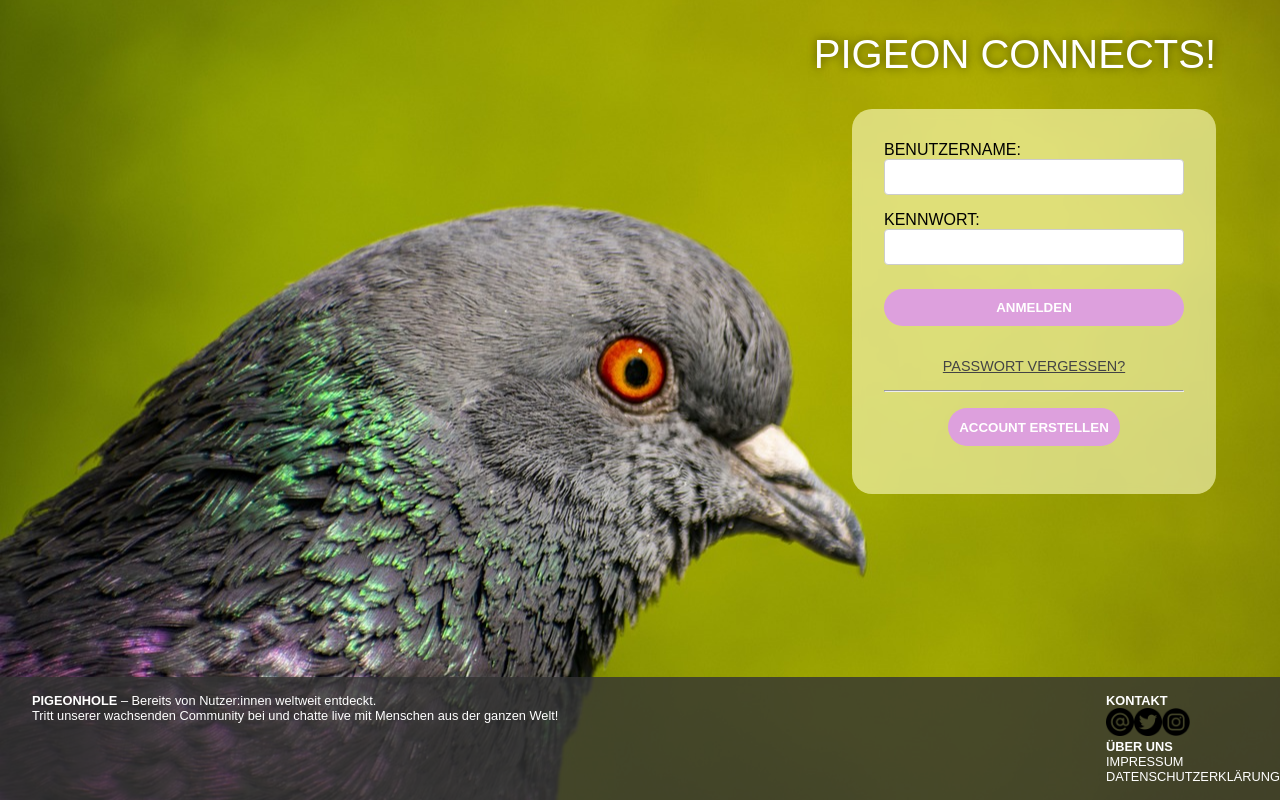
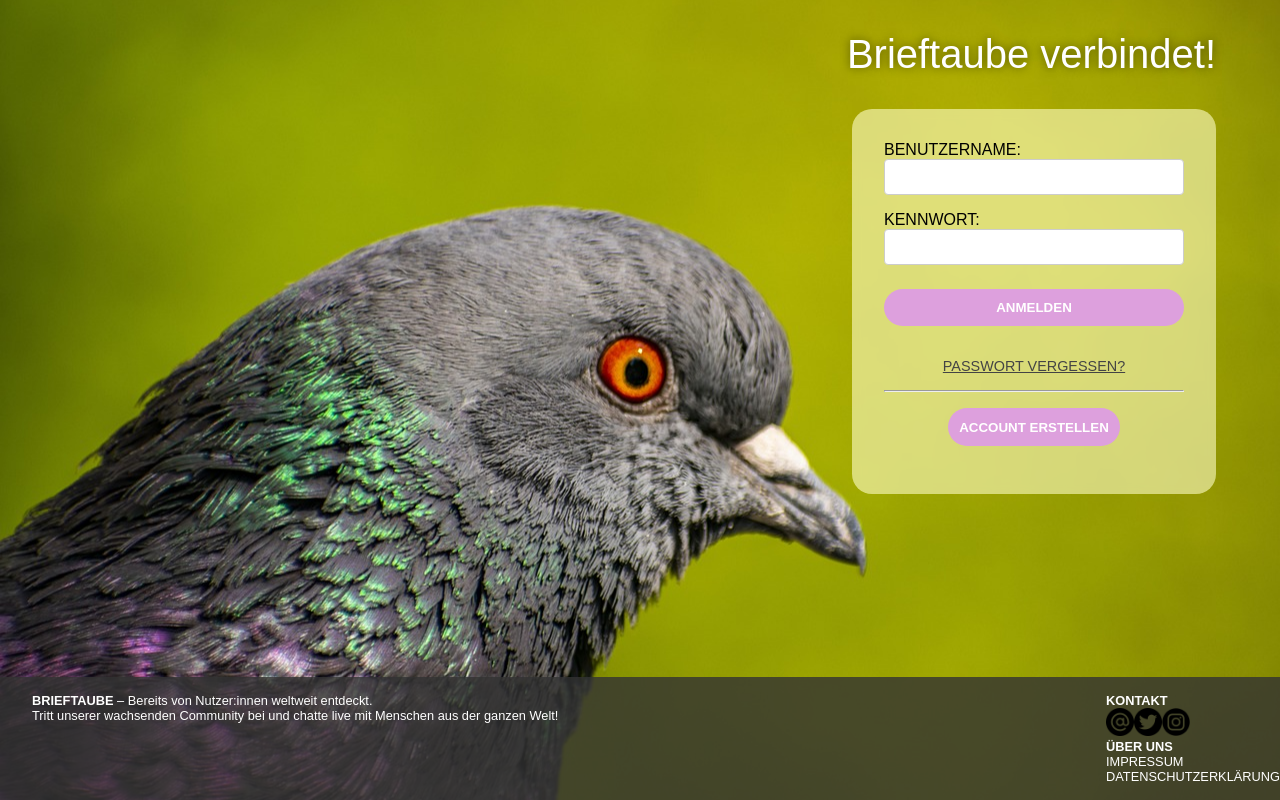
Before and after one commit to brieftaube-haw/pigeonhole_frontend, an Angular app: page / in a window 1280 px wide. Built offline with nearby package versions, Linux system fonts and the light colour scheme.

Commit message:
consistency changes for the name

```diff
--- a/src/app/pages/chat/chat.component.html
+++ b/src/app/pages/chat/chat.component.html
@@ -50,13 +50,6 @@
 
         <div class="message-text">{{ msg.text }}</div>
         <div *ngIf="msg.reaction" class="reaction-inline">{{ msg.reaction }}</div>
-
-        <div class="reaction-picker" *ngIf="msg.sender !== 'me'">
-          <button (click)="reactToMessage(msg, '👍')">👍</button>
-          <button (click)="reactToMessage(msg, '😂')">😂</button>
-          <button (click)="reactToMessage(msg, '❤️')">❤️</button>
-          <button (click)="reactToMessage(msg, '💩')">💩</button>
-        </div>
       </div>
     </div>
 
--- a/src/app/pages/login/login.component.html
+++ b/src/app/pages/login/login.component.html
@@ -1,4 +1,4 @@
-<h1 class="hero-title">PIGEON CONNECTS!</h1>
+<h1 class="hero-title">Brieftaube verbindet!</h1>
 
 <div class="login-container">
   <!-- Login Formular -->
--- a/src/app/shared/footer/footer.component.html
+++ b/src/app/shared/footer/footer.component.html
@@ -1,6 +1,6 @@
 <footer>
   <div class="left">
-    <strong>PIGEONHOLE</strong> – Bereits von Nutzer:innen weltweit entdeckt.<br />
+    <strong>BRIEFTAUBE</strong> – Bereits von Nutzer:innen weltweit entdeckt.<br />
     Tritt unserer wachsenden Community bei und chatte live mit Menschen aus der ganzen Welt!
   </div>
   <div class="right">
```
